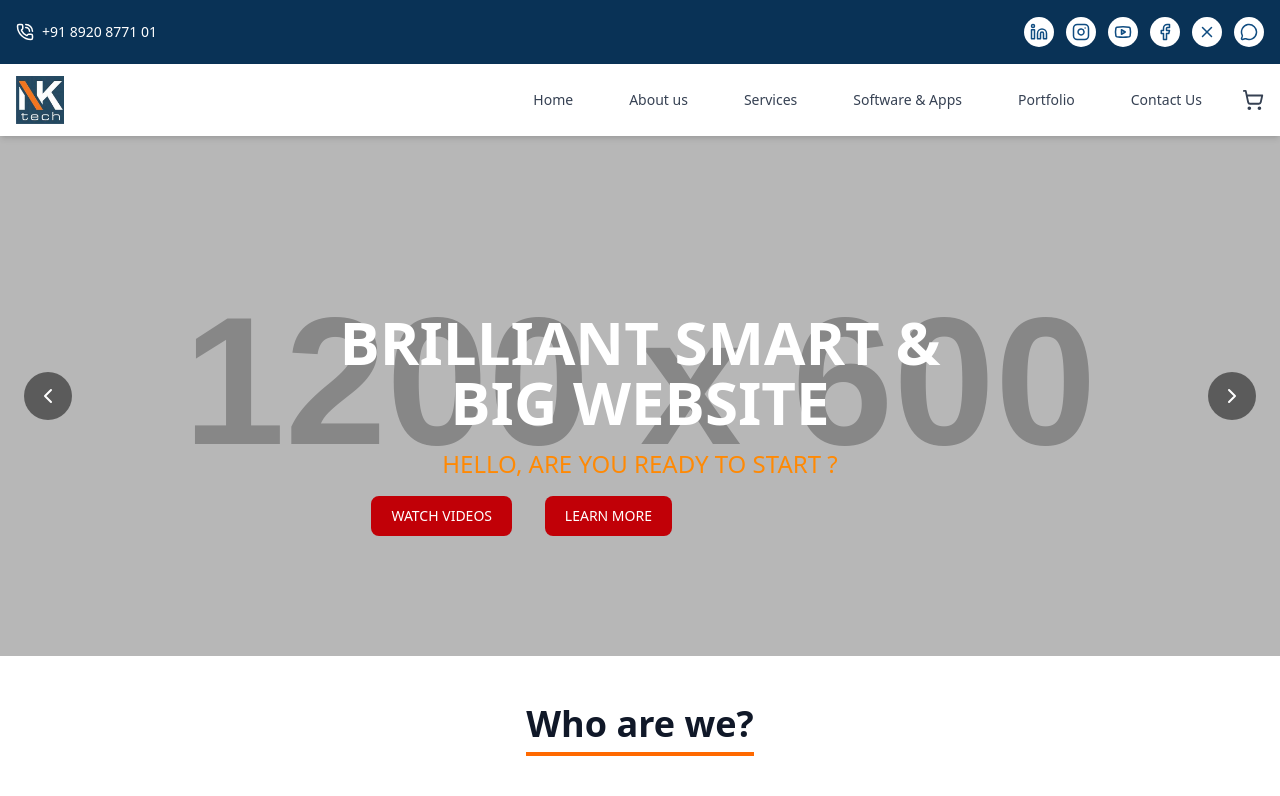
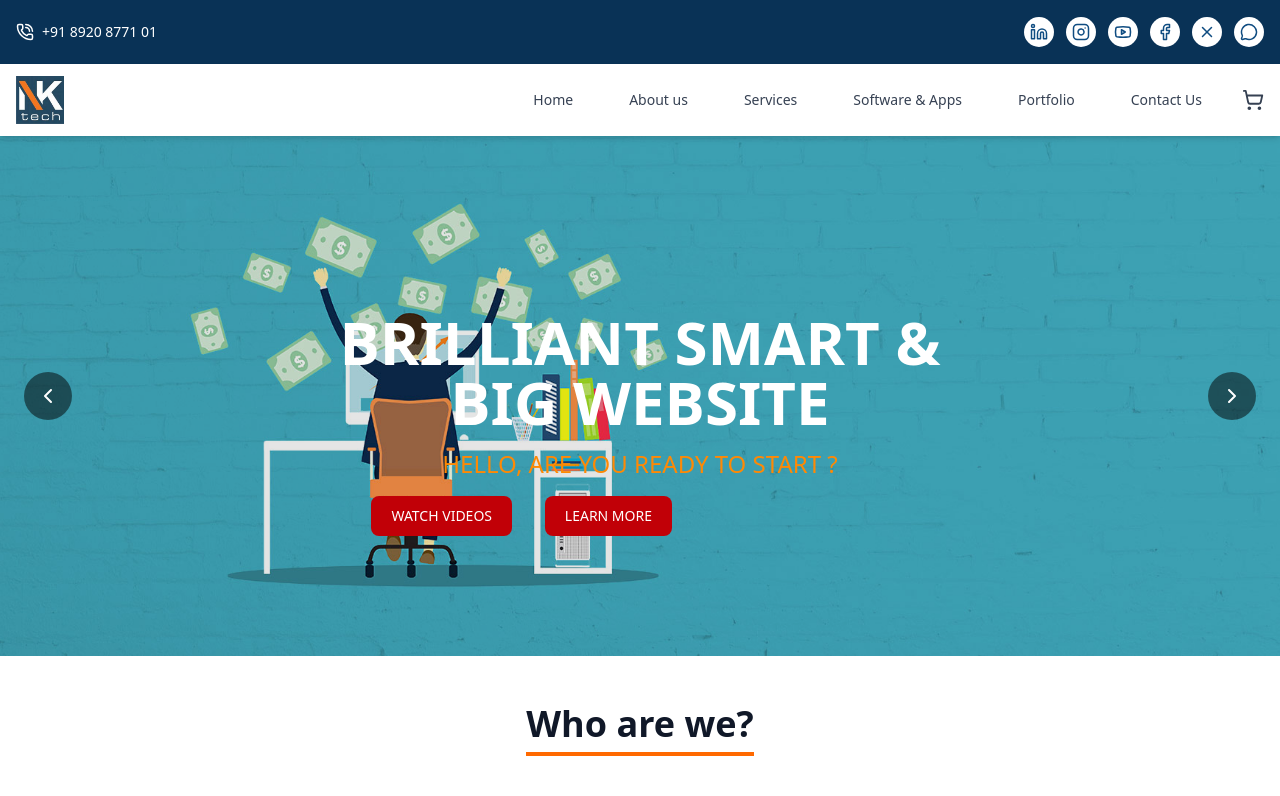
Before and after one commit to Erroug/NktechFinal, a React (Vite) app: page / in a window 1280 px wide. Shown: the top 796 px of the page. Built offline with nearby package versions, Linux system fonts and the light colour scheme.

Commit message:
images added

```diff
--- a/package.json
+++ b/package.json
@@ -11,6 +11,7 @@
   },
   "dependencies": {
     "@tailwindcss/vite": "^4.1.11",
+    "axios": "^1.11.0",
     "framer-motion": "^12.23.12",
     "lucide-react": "^0.536.0",
     "react": "^19.1.0",
--- a/src/components/AwardsAchievements.jsx
+++ b/src/components/AwardsAchievements.jsx
@@ -1,9 +1,8 @@
-// Using placeholder images for now to avoid build issues
-const awardImg = "https://via.placeholder.com/200x150?text=Govt+Projects";
-const WinnerImg = "https://via.placeholder.com/200x150?text=Winner";
-const RankImg = "https://via.placeholder.com/200x150?text=Ranked+Top";
-const GoogleImg = "https://via.placeholder.com/200x150?text=Google+Certified";
-const iphoneImg = "https://via.placeholder.com/200x150?text=iPhone+Toolbox";
+import awardImg from "../assets/govt-projects.png";
+import WinnerImg from "../assets/winner.png";
+import RankImg from "../assets/rank.png";
+import GoogleImg from "../assets/google-certified.png";
+import iphoneImg from "../assets/iphone-toolbox.jpg";
 const Card = ({ title, description, imgSrc, width, height }) => (
   <div className="w-75 p-1 bg-[#1f3b4d] text-white rounded-lg shadow-lg overflow-hidden">
     <img
--- a/src/components/ClientsMarquee.jsx
+++ b/src/components/ClientsMarquee.jsx
@@ -1,17 +1,21 @@
 // ClientsMarquee.jsx
 import React from "react";
+import drSweta from "../assets/dr-sweta-gupta.png";
+import fyra from "../assets/fyra.png";
+import mulBerry from "../assets/mulberry.png";
+import hawaHawai from "../assets/hawa-hawai.png";
+import medicarthIndia from "../assets/medicarthindia.webp";
+import realtyNerve from "../assets/realty-nerve.webp";
+import patentDraw from "../assets/patentdraw.webp";
 
 const logos = [
-  "https://via.placeholder.com/150x80?text=Client+1",
-  "https://via.placeholder.com/150x80?text=Client+2",
-  "https://via.placeholder.com/150x80?text=Client+3",
-  "https://via.placeholder.com/150x80?text=Client+4",
-  "https://via.placeholder.com/150x80?text=Client+5",
-  "https://via.placeholder.com/150x80?text=Client+6",
-  "https://via.placeholder.com/150x80?text=Client+7",
-  "https://via.placeholder.com/150x80?text=Client+8",
-  "https://via.placeholder.com/150x80?text=Client+9",
-  "https://via.placeholder.com/150x80?text=Client+10",
+  drSweta,
+  fyra,
+  mulBerry,
+  hawaHawai,
+  medicarthIndia,
+  realtyNerve,
+  patentDraw,
 ];
 
 
--- a/src/components/Consultation.jsx
+++ b/src/components/Consultation.jsx
@@ -1,5 +1,5 @@
 import React from "react";
-import backGround from '../assets/nktech-Consultation.jpg';
+import backGround from '../assets/nktech-consultation.jpg';
 
 const ConsultationSection = () => {
   return (
--- a/src/components/HeroSection.jsx
+++ b/src/components/HeroSection.jsx
@@ -1,10 +1,9 @@
 import React, { useEffect, useState } from "react";
 import { ChevronLeft, ChevronRight } from "lucide-react";
 
-// Using placeholder images for now to avoid build issues
-const seo = "https://via.placeholder.com/1200x600?text=SEO+Services";
-const marketing = "https://via.placeholder.com/1200x600?text=Digital+Marketing";
-const brilliantsmart = "https://via.placeholder.com/1200x600?text=Smart+Website";
+import seo from "../assets/slider_full1.jpg";
+import marketing from "../assets/slider_full2.jpg";
+import brilliantsmart from "../assets/slider_full3.jpg";
 
 
 
--- a/src/components/Testimonials.jsx
+++ b/src/components/Testimonials.jsx
@@ -1,6 +1,6 @@
 'use client';
 import { useState } from 'react';
-import RajivKhanna from "../assets/Rajivkhana.jpg";
+import RajivKhanna from "../assets/rajivkhana.jpg";
 import yajushkhanna from "../assets/yajush-khanna-1.jpg";
 import noprofile from "../assets/noprofile-06.svg";
 import { FaStar } from "react-icons/fa";
--- a/src/pages/SoftwareApps.jsx
+++ b/src/pages/SoftwareApps.jsx
@@ -1,48 +1,42 @@
-import React, { useState, useContext } from "react";
+import React, { useState, useEffect, useContext } from "react";
+import axios from "axios";
 import { CartContext } from "../context/CartContext.jsx";
 
 export default function SoftwareAndApps() {
   const [sortOption, setSortOption] = useState("default");
-  const [products, setProducts] = useState([
-    {
-      _id: "1",
-      title: "E-commerce Website",
-      price: 25000,
-      oldPrice: 30000,
-      image: "/src/assets/nktech-logo.jpg",
-      sale: true
-    },
-    {
-      _id: "2",
-      title: "Business Website",
-      price: 15000,
-      oldPrice: 20000,
-      image: "/src/assets/nktech-logo.jpg",
-      sale: true
-    },
-    {
-      _id: "3",
-      title: "Portfolio Website",
-      price: 8000,
-      image: "/src/assets/nktech-logo.jpg"
-    },
-    {
-      _id: "4",
-      title: "Blog Website",
-      price: 12000,
-      oldPrice: 15000,
-      image: "/src/assets/nktech-logo.jpg",
-      sale: true
+  const [products, setProducts] = useState([]);
+  const [loading, setLoading] = useState(true);
+  const { addToCart } = useContext(CartContext);
+
+  const fetchProducts = async (sort) => {
+    try {
+      setLoading(true);
+      const res = await axios.get(
+        `http://localhost:3000/api/product/products?sort=${sort}`
+      );
+      setProducts(res.data.data);
+    } catch (err) {
+      console.error(err);
+    } finally {
+      setLoading(false);
     }
-  ]);
-  const [loading, setLoading] = useState(false);
-  const { addToCart } = useContext(CartContext);
+  };
+
+  useEffect(() => {
+    fetchProducts(sortOption);
+  }, [sortOption]);
 
   const handleSort = (option) => {
     setSortOption(option);
-    // In a real app, you would sort the products here
-    // For now, we'll just update the sort option
   };
+
+  if (loading) {
+    return (
+      <div className="p-6 text-center text-lg text-gray-500 animate-pulse">
+        Loading products...
+      </div>
+    );
+  }
 
   return (
     <div className="p-6 max-w-7xl mx-auto bg-white min-h-screen">
```
Also changed, not shown: vercel.json (deleted).
